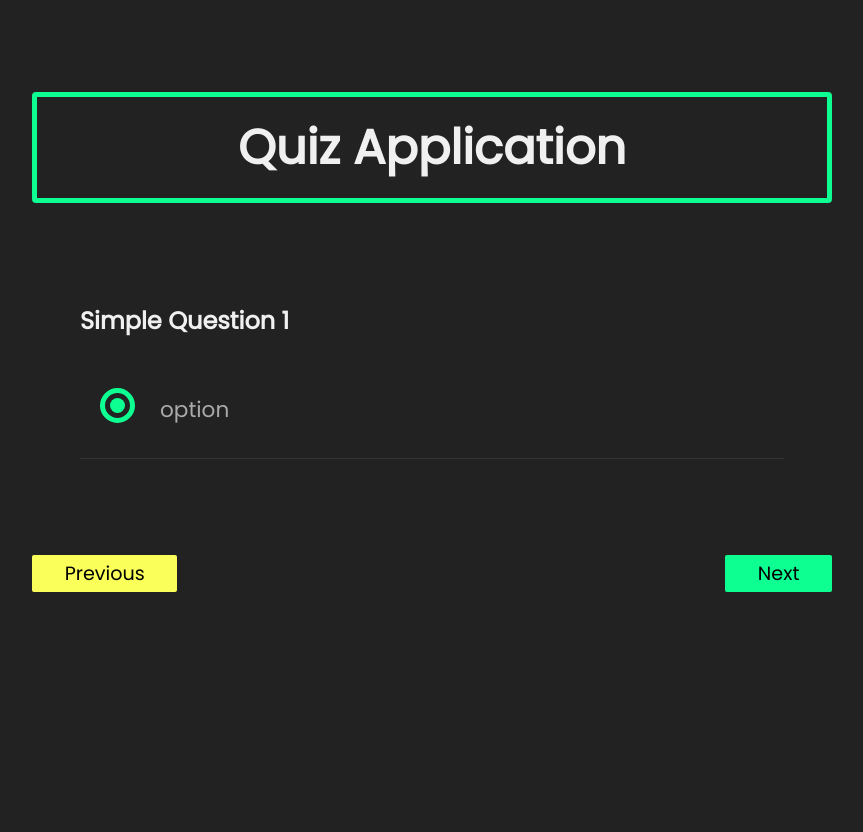
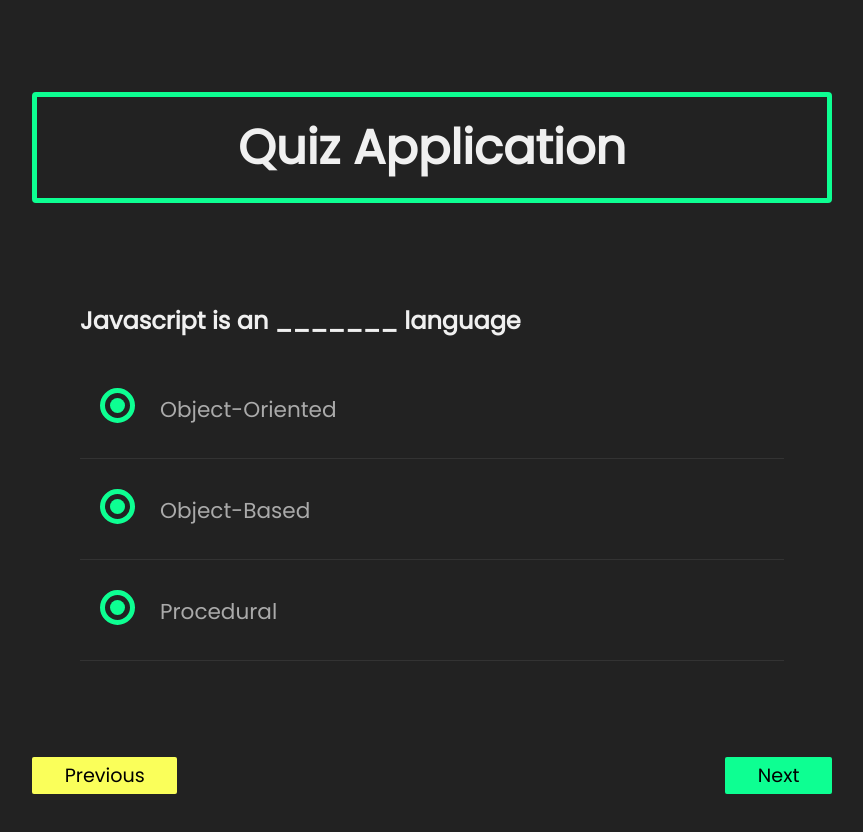
Before and after one commit to chalana1995/Quizapp-MERNstack, a React (Create React App) app in the folder client/: page /quiz in a window 1280 px wide. Shown: the top 832 px of the page, without its empty margins (208-1071 px from the left). Built offline with nearby package versions, Linux system fonts and the light colour scheme.

Commit message:
question radio button set

```diff
--- a/client/src/components/Questions.js
+++ b/client/src/components/Questions.js
@@ -1,31 +1,40 @@
-import React, { useState } from "react";
+import React, { useEffect, useState } from "react";
+import data from "../database/data";
 
 const Questions = () => {
   const [checked, setCheked] = useState(undefined);
+
+  const question = data[0];
 
   const onSelect = () => {
     console.log("radio button change");
   };
 
+  useEffect(() => {
+    console.log(data);
+  });
+
   return (
     <div className="questions">
-      <h2 className="text-light">Simple Question 1</h2>
+      <h2 className="text-light">{question.question}</h2>
 
-      <ul>
-        <li>
+      <ul key={question.id}>
+        {question.options.map((q, i) => (
+          <li key={i}>
             <input
               type="radio"
               value={checked}
               name="options"
-            id="q1-option"
+              id={`q${i}-option`}
               onChange={onSelect()}
             />
 
-          <label className="text-primary" htmlFor="q1-option">
-            option
+            <label className="text-primary" htmlFor={`q${i}-option`}>
+              {q}
             </label>
             <div className="check checked"></div>
           </li>
+        ))}
       </ul>
     </div>
   );
```
Lines whose indentation alone changed are shown as unchanged.
